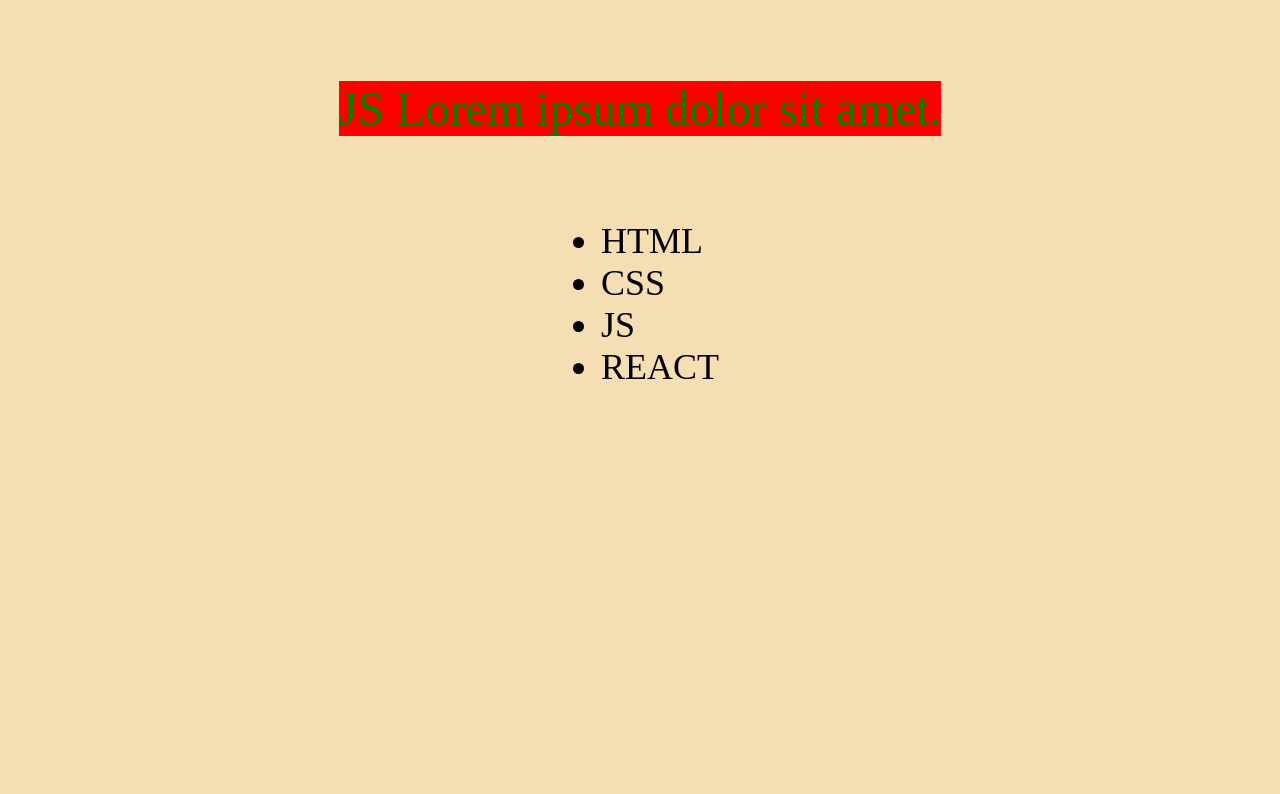
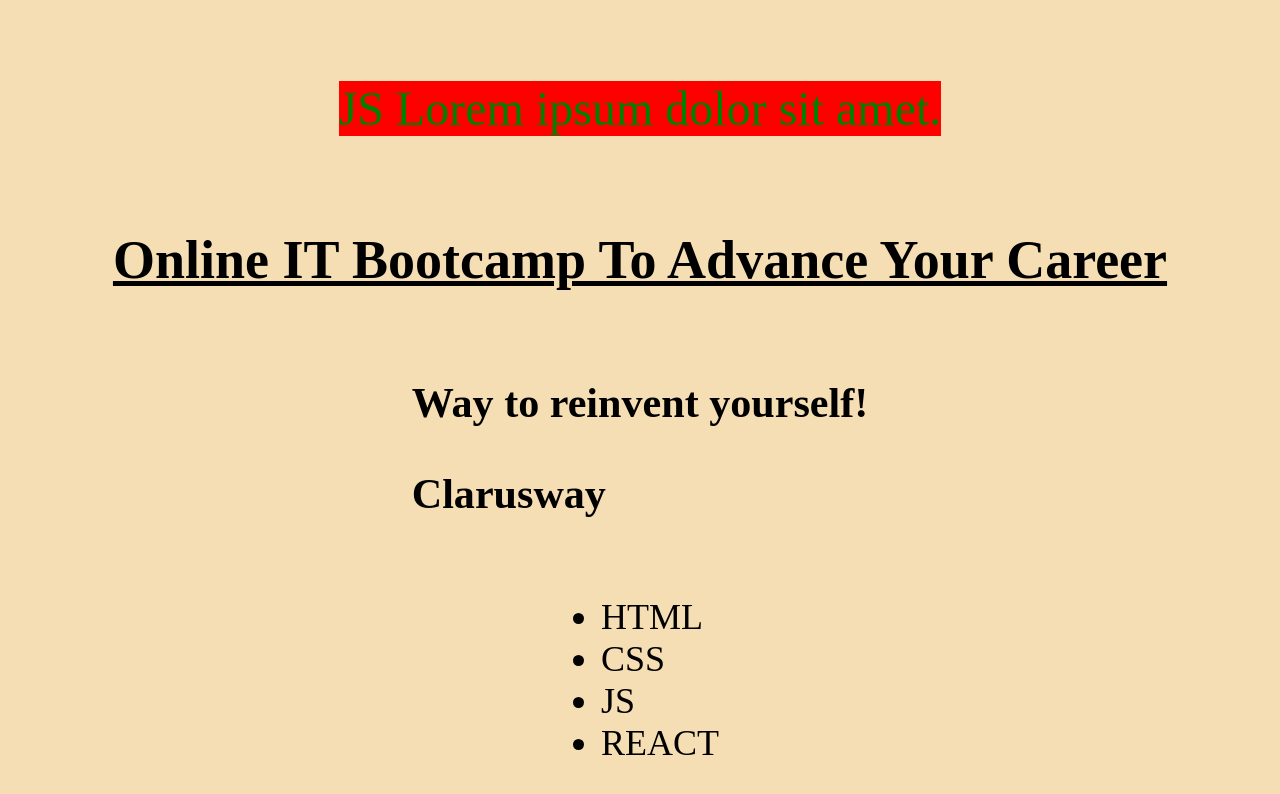
Before and after one commit to Ismail-Aslan/JS_Lessons, a plain HTML site: page LESSON9/index.html in a window 1280 px wide. Shown: the part 2300-3094 px from the top of the page. Before the commit the page ends 2724 px from the top, so only its background shows below. Drawn offline with Linux system fonts and the light colour scheme.

Commit message:
appendChild

```diff
--- a/LESSON9/index.html
+++ b/LESSON9/index.html
@@ -63,6 +63,16 @@
 
 
 
+    <h2 class="banner" id="cw-banner">
+      Online IT Bootcamp To Advance Your Career
+    </h2>
+
+    <div id="quote-div">
+      <h3 id="quote">
+          Way to reinvent yourself!
+      </h3>
+  </div>
+
     <script src="./scripts.js"></script>
   </body>
 </html>
```
